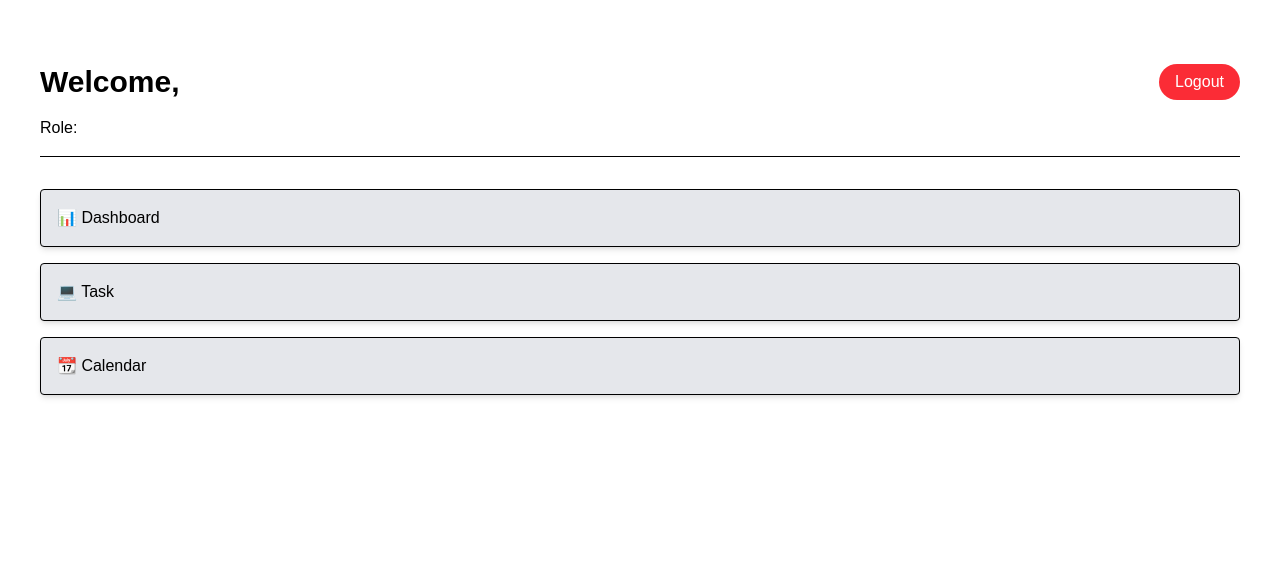
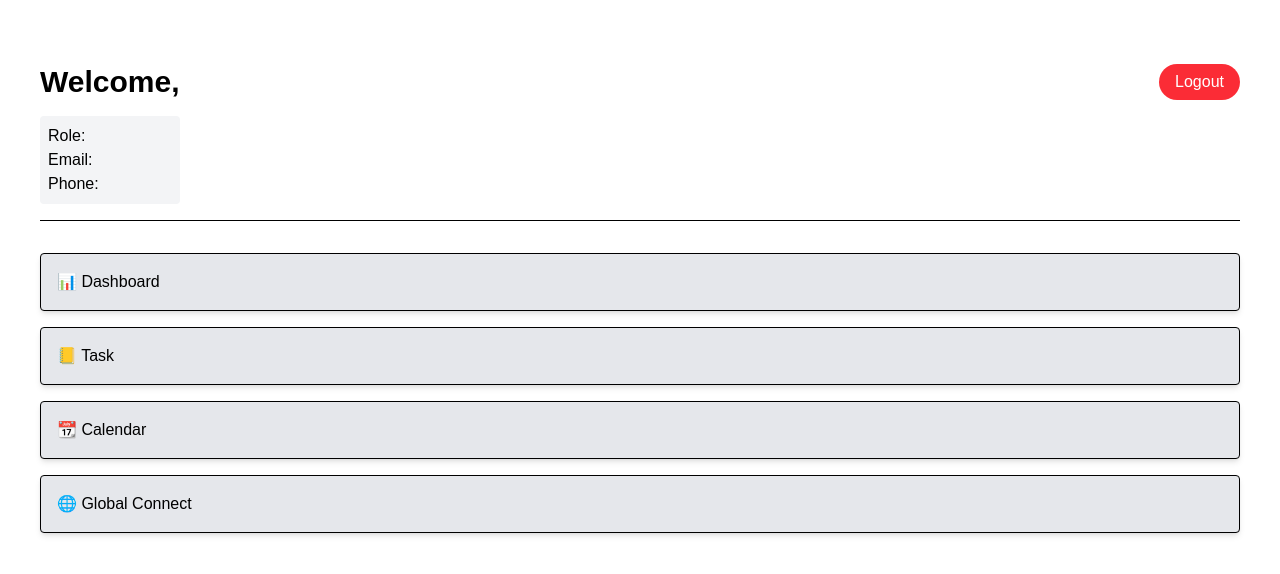
Before and after one commit to Sahasawat-Boss/next-auth-role-mock, a Next.js app: page /menu in a window 1280 px wide. Shown: the top 574 px of the page. Built offline with nearby package versions, Linux system fonts and the light colour scheme; no server answers.

Commit message:
Update auth2 and แยก User Module

```diff
--- a/app/(pages)/menu/page.tsx
+++ b/app/(pages)/menu/page.tsx
@@ -1,13 +1,17 @@
 import { getServerSession } from "next-auth";
-import { authOptions } from "@/lib/auth";
+import { authOptions } from "@/lib/auth-v2";
 
 import LogoutButton from "@/components/logout-button";
 
 export default async function MenuPage() {
     const session = await getServerSession(authOptions);
+    const email = session?.user?.email;
+    const phone = session?.user?.phone;
     const role = session?.user?.role;
 
     const isAdmin = role === "admin";
+
+    console.log(session?.user);
 
     return (
         <div className="min-h-screen bg-white text-black pt-16 p-10">
@@ -16,7 +20,11 @@ export default async function MenuPage() {
                     <h1 className="text-3xl font-bold mb-4">
                         Welcome, {session?.user?.name}
                     </h1>
-                    <p>Role: {role}</p>
+                    <div className="bg-gray-100 rounded p-2">
+                        <p>Role: {role}</p>
+                        <p>Email: {email}</p>
+                        <p>Phone: {phone}</p>
+                    </div>
                 </div>
                 <div >
                     <LogoutButton />
@@ -25,23 +33,26 @@ export default async function MenuPage() {
 
             <ul className="space-y-4 mt-8">
                 {/* 👤 User + Admin */}
-                <li className="p-4 bg-gray-200 border shadow-md rounded">
+                <li className="p-4 bg-gray-200 border shadow-md rounded hover:scale-105 hover:translate-x-3 transform duration-200">
                     📊 Dashboard
                 </li>
-                <li className="p-4 bg-gray-200 border shadow-md rounded">
-                    💻 Task
+                <li className="p-4 bg-gray-200 border shadow-md rounded hover:scale-105 hover:translate-x-3 transform duration-200">
+                    📒 Task
                 </li>
-                <li className="p-4 bg-gray-200 border shadow-md rounded">
+                <li className="p-4 bg-gray-200 border shadow-md rounded hover:scale-105 hover:translate-x-3 transform duration-200">
                     📆 Calendar
+                </li>
+                <li className="p-4 bg-gray-200 border shadow-md rounded hover:scale-105 hover:translate-x-3 transform duration-200">
+                    🌐 Global Connect
                 </li>
 
                 {/* 👑 Admin only */}
                 {isAdmin && (
                     <>
-                        <li className="p-4 bg-gray-200 border shadow-md rounded">
+                        <li className="p-4 bg-gray-200 border shadow-md rounded hover:scale-105 hover:translate-x-3 transform duration-200">
                             📦 Products
                         </li>
-                        <li className="p-4 bg-gray-200 border shadow-md rounded">
+                        <li className="p-4 bg-gray-200 border shadow-md rounded hover:scale-105 hover:translate-x-3 transform duration-200">
                             ⚙️ Settings
                         </li>
                     </>
--- a/app/api/auth/[...nextauth]/route.ts
+++ b/app/api/auth/[...nextauth]/route.ts
@@ -1,5 +1,5 @@
 import NextAuth from "next-auth";
-import { authOptions } from "@/lib/auth";
+import { authOptions } from "@/lib/auth-v2";
 
 const handler = NextAuth(authOptions);
 
--- /dev/null
+++ b/lib/auth-v2.ts
@@ -0,0 +1,55 @@
+import Credentials from "next-auth/providers/credentials";
+import type { NextAuthOptions } from "next-auth";
+import { findUserByCredentials } from "./ีusers/user.service";
+
+export const authOptions: NextAuthOptions = {
+  providers: [
+    Credentials({
+      name: "Credentials",
+      credentials: {
+        username: { label: "Username", type: "text" },
+        password: { label: "Password", type: "password" },
+      },
+      async authorize(credentials) {
+        if (!credentials) return null;
+
+        const user = await findUserByCredentials(
+          credentials.username,
+          credentials.password
+        );
+
+        if (!user) return null;
+
+        return {
+          id: user.id,
+          name: user.name,
+          email: user.email,
+          role: user.role,
+          phone: user.phone,
+        };
+      },
+    }),
+  ],
+
+  callbacks: {
+    async jwt({ token, user }) {
+      if (user) {
+        token.role = user.role;
+        token.phone = user.phone;
+      }
+      return token;
+    },
+
+    async session({ session, token }) {
+      if (session.user) {
+        session.user.role = token.role!;
+        session.user.phone = token.phone!;
+      }
+      return session;
+    },
+  },
+
+  pages: {
+    signIn: "/login",
+  },
+};
--- /dev/null
+++ b/lib/ีusers/mock-user.ts
@@ -0,0 +1,31 @@
+import { AppUser } from "./types";
+
+export const mockUsers: AppUser[] = [
+  {
+    id: "1",
+    username: "admin",
+    password: "123",
+    name: "Admin",
+    email: "admin@test.com",
+    role: "admin",
+    phone: "admin123456789",
+  },
+  {
+    id: "2",
+    username: "user",
+    password: "123",
+    name: "User",
+    email: "user@test.com",
+    role: "user",
+    phone: "user123456789",
+  },
+  {
+    id: "3",
+    username: "123",
+    password: "123",
+    name: "User123",
+    email: "user123@test.com",
+    role: "user",
+    phone: "user123456789",
+  },
+];
--- /dev/null
+++ b/lib/ีusers/types.ts
@@ -0,0 +1,11 @@
+export type Role = "admin" | "user";
+
+export interface AppUser {
+  id: string;
+  username: string;
+  password: string;
+  name: string;
+  email: string;
+  role: Role;
+  phone: string;
+}
--- /dev/null
+++ b/lib/ีusers/user.service.ts
@@ -0,0 +1,16 @@
+import { mockUsers } from "./mock-user";
+import { AppUser } from "./types";
+
+export async function findUserByCredentials(
+  username: string,
+  password: string
+): Promise<AppUser | null> {
+  const user = mockUsers.find(
+    (u) => u.username === username && u.password === password
+  );
+
+  return user ?? null;
+}
+
+
+// 📌 ตอนต่อ DB → เปลี่ยนแค่ไฟล์นี้
--- a/types/next-auth.d.ts
+++ b/types/next-auth.d.ts
@@ -5,16 +5,19 @@ declare module "next-auth" {
   interface Session {
     user: {
       role: "admin" | "user";
+      phone: string; //
     } & DefaultSession["user"];
   }
 
   interface User {
     role: "admin" | "user";
+    phone: string; //
   }
 }
 
 declare module "next-auth/jwt" {
   interface JWT {
     role?: "admin" | "user";
+    phone: string; //
   }
 }
```
Also changed, not shown: lib/auth-v1.ts (renamed from lib/auth.ts).
